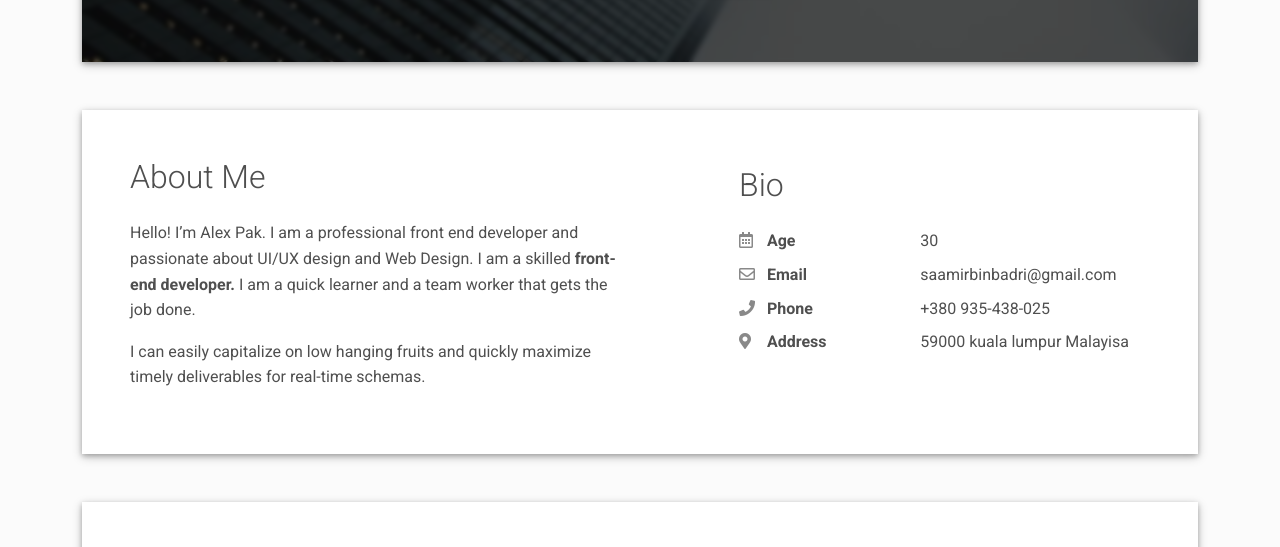
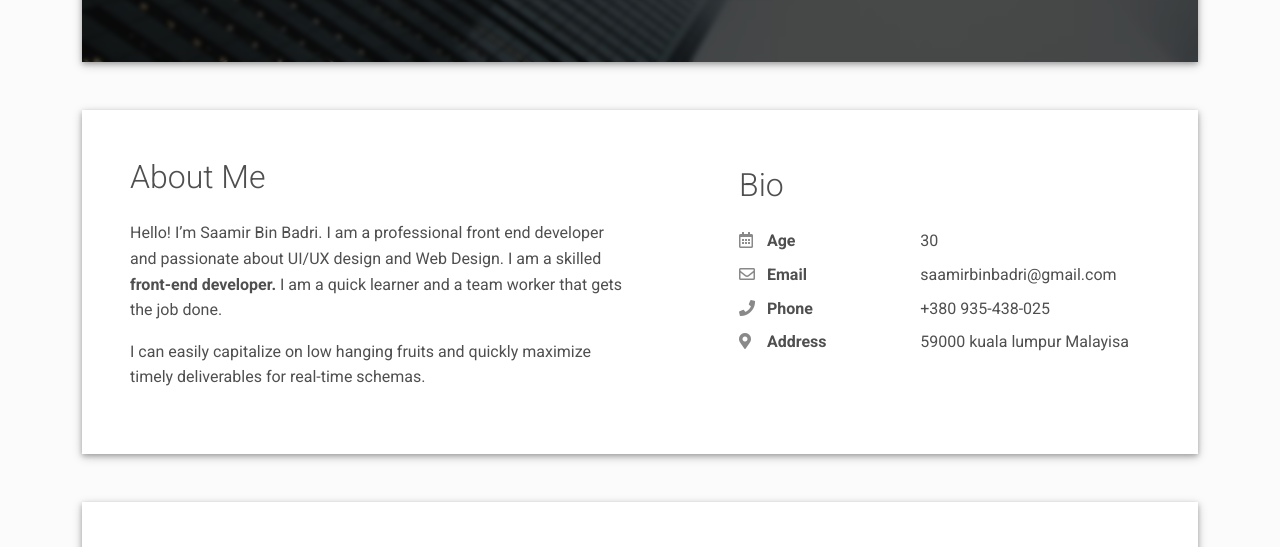
Before and after one commit to aistorm1129/resume-blog, a plain HTML site: page index.html in a window 1280 px wide. Shown: the part 550-1097 px from the top of the page. Drawn offline with Linux system fonts and the light colour scheme.

Commit message:
udate name

```diff
--- a/index.html
+++ b/index.html
@@ -117,7 +117,7 @@
             <div class="row">
               <div class="col-md-6">
                 <h2 class="h2 fw-light mb-4">About Me</h2>
-                <p>Hello! I’m Alex Pak. I am a professional front end developer and passionate about UI/UX design and
+                <p>Hello! I’m Saamir Bin Badri. I am a professional front end developer and passionate about UI/UX design and
                   Web Design. I am a skilled <strong>front-end developer.</strong> I am a quick learner and a team
                   worker that gets the job done.</p>
                 <p>I can easily capitalize on low hanging fruits and quickly maximize timely deliverables for real-time
```
